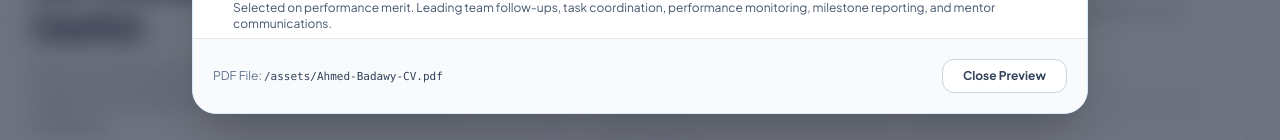
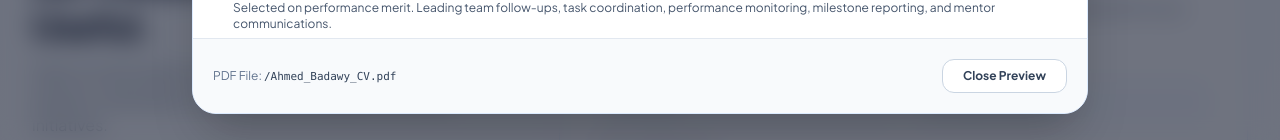
Before and after one commit to ahmedbadawix77x-gif/ahmed-badawy-portfolio, a React (Vite) app: page /contact in a window 1280 px wide. Both pictures are taken after a click on the button "View Resume". Shown: the part 654-794 px from the top of the page. Built offline with nearby package versions, Linux system fonts and the light colour scheme.

Commit message:
fix: sync all CV links to point to the correct public path

```diff
--- a/src/components/ResumeModal.tsx
+++ b/src/components/ResumeModal.tsx
@@ -42,8 +42,8 @@ export const ResumeModal: React.FC<ResumeModalProps> = ({ isOpen, onClose }) =>
           <div className="flex items-center gap-2">
             <a
               id="resume-modal-download-btn"
-              href="/assets/Ahmed-Badawy-CV.pdf"
-              download="Ahmed-Badawy-CV.pdf"
+              href="/Ahmed_Badawy_CV.pdf"
+              download="Ahmed_Badawy_CV.pdf"
               className="inline-flex items-center gap-1.5 px-3 py-1.5 rounded-lg text-xs font-bold text-white bg-blue-600 hover:bg-blue-700 transition-colors shadow-xs"
             >
               <Download className="w-3.5 h-3.5" />
@@ -253,7 +253,7 @@ export const ResumeModal: React.FC<ResumeModalProps> = ({ isOpen, onClose }) =>
         {/* Modal Footer */}
         <div className="p-4 sm:p-5 bg-slate-50 border-t border-slate-200 flex items-center justify-between shrink-0">
           <span className="text-xs text-slate-500">
-            PDF File: <code className="text-slate-700 font-mono text-[11px]">/assets/Ahmed-Badawy-CV.pdf</code>
+            PDF File: <code className="text-slate-700 font-mono text-[11px]">/Ahmed_Badawy_CV.pdf</code>
           </span>
           <button
             onClick={onClose}
--- a/src/components/ResumeSection.tsx
+++ b/src/components/ResumeSection.tsx
@@ -53,8 +53,8 @@ export const ResumeSection: React.FC<ResumeSectionProps> = ({ onOpenResume }) =>
 
             <a
               id="resume-section-download-btn"
-              href="/assets/Ahmed-Badawy-CV.pdf"
-              download="Ahmed-Badawy-CV.pdf"
+              href="/Ahmed_Badawy_CV.pdf"
+              download="Ahmed_Badawy_CV.pdf"
               className="w-full sm:w-auto inline-flex items-center justify-center gap-2 px-6 py-3.5 rounded-xl font-bold text-sm text-white bg-blue-600 hover:bg-blue-500 border border-blue-400/40 shadow-lg shadow-blue-600/30 transition-all active:scale-95"
             >
               <Download className="w-4 h-4" />
```
